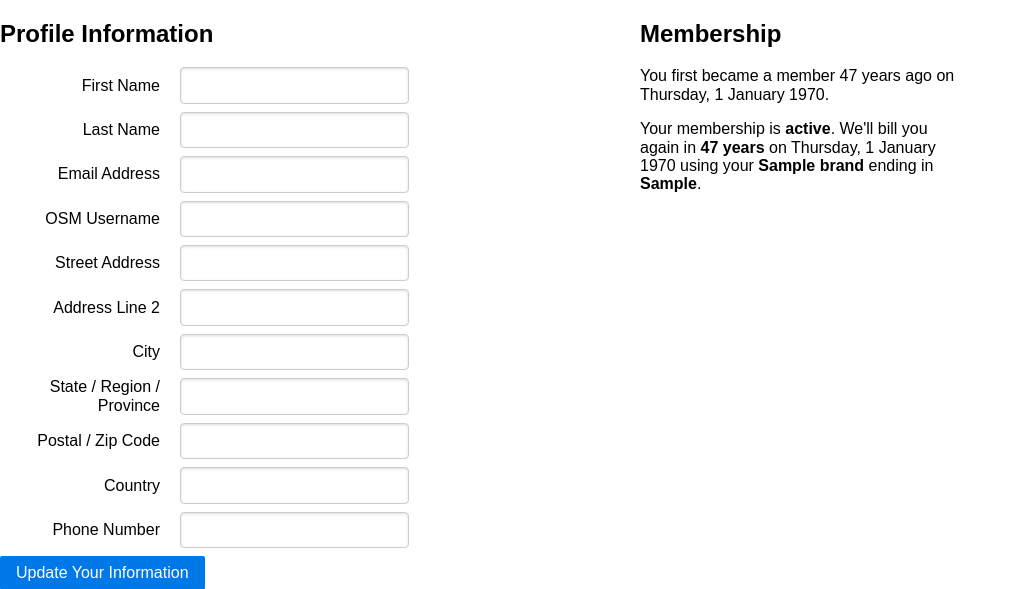
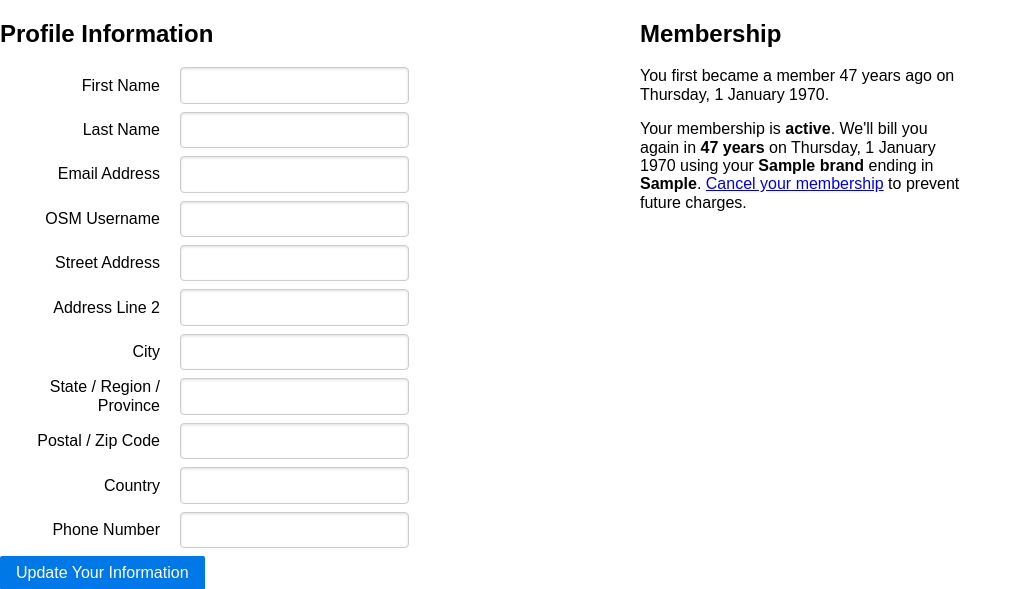
Before and after one commit to osmus/membership, a Flask app: template templates/membership_update.html in a window 1280 px wide. Shown: the top 589 px of the page, without its empty margins (0-1022 px from the left). Run offline with Flask 2, Linux system fonts and the light colour scheme; the template is opened without the code that fills it: values that come from a table or form of the project are taken from there, most other values are stand-ins (such as "Sample title", 1, 10 or a date in 2020); some libraries are stand-ins or nearby versions.

Commit message:
Add support for cancelling subscription

```diff
--- a/main.py
+++ b/main.py
@@ -249,10 +249,6 @@ def membership_renew(token):
     except:
         abort(404)
 
-    # customer = stripe.Customer.retrieve(customer_id)
-    # customer.source = request.form['stripeToken']
-    # customer.save()
-    pprint.pprint(request.form)
     stripe.Subscription.create(
         customer=customer_id,
         plan=request.form['plan_id'],
@@ -260,6 +256,25 @@ def membership_renew(token):
     )
 
     flash('Your membership is renewed!')
+
+    return redirect(url_for('membership_update', token=token))
+
+
+@app.route('/membership/<string:token>/cancel')
+def membership_cancel(token):
+    try:
+        ts = URLSafeTimedSerializer(app.config["SECRET_KEY"])
+        customer_id = ts.loads(token, salt="email-confirm-key", max_age=86400)
+    except:
+        abort(404)
+
+    sub = stripe.Subscription.retrieve(request.args['subscription_id'])
+
+    if sub and sub.customer == customer_id:
+        sub.delete(at_period_end=True)
+        flash('Your membership has been cancelled and will no longer automatically renew.')
+    else:
+        flash('There was a problem cancelling your membership. Please contact board@openstreetmap.us.')
 
     return redirect(url_for('membership_update', token=token))
 
--- a/templates/membership_update.html
+++ b/templates/membership_update.html
@@ -55,8 +55,11 @@
             </script>
         </form>
 
+    {% elif subscription.cancel_at_period_end %}
+        Your membership is <strong>active</strong>, but is set to expire in <strong>{{ subscription.current_period_end|format_timedelta }}</strong> on {{ subscription.current_period_end|format_timestamp}}.
     {% elif subscription.status == 'active' %}
-        Your membership is <strong>active</strong>. We'll bill you again in <strong>{{ subscription.current_period_end|format_timedelta }}</strong> on {{ subscription.current_period_end|format_timestamp}} using your <strong>{{ customer.default_source.brand }}</strong> ending in <strong>{{ customer.default_source.last4 }}</strong>.
+        Your membership is <strong>active</strong>.
+        We'll bill you again in <strong>{{ subscription.current_period_end|format_timedelta }}</strong> on {{ subscription.current_period_end|format_timestamp}} using your <strong>{{ customer.default_source.brand }}</strong> ending in <strong>{{ customer.default_source.last4 }}</strong>. <a href="{{ url_for('membership_cancel', token=token, subscription_id=subscription.id) }}">Cancel your membership</a> to prevent future charges.
     {% else %}
         {{ membership }}
     {% endif %}
```
